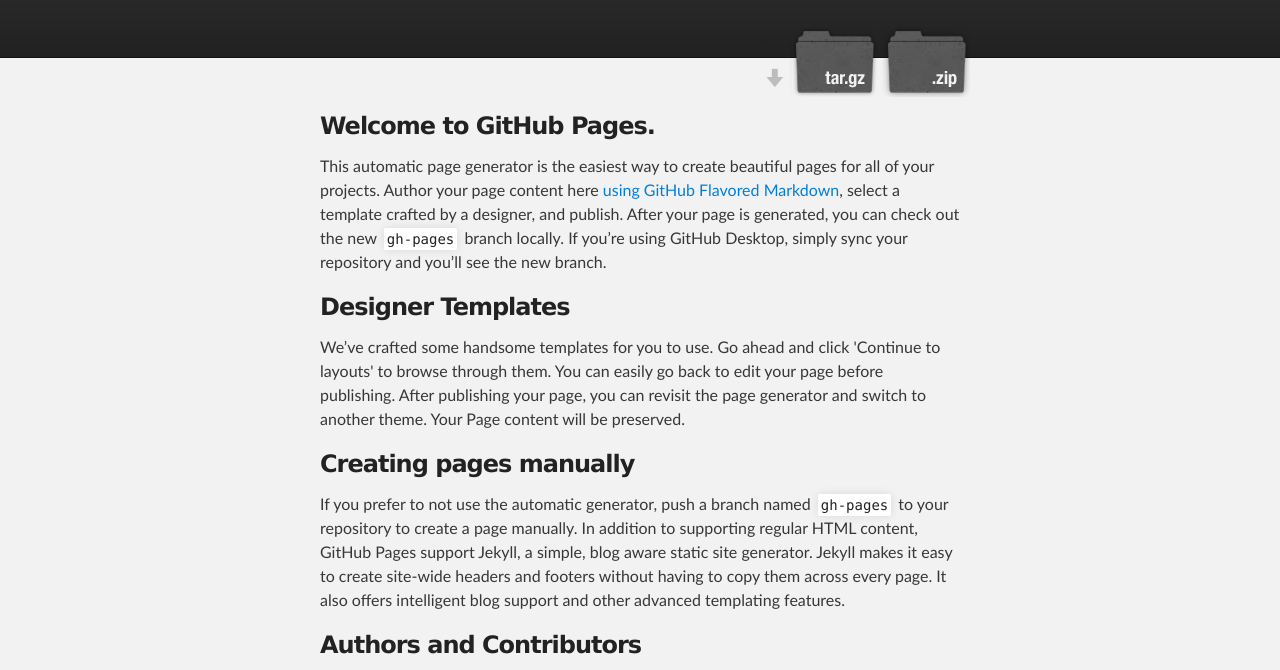
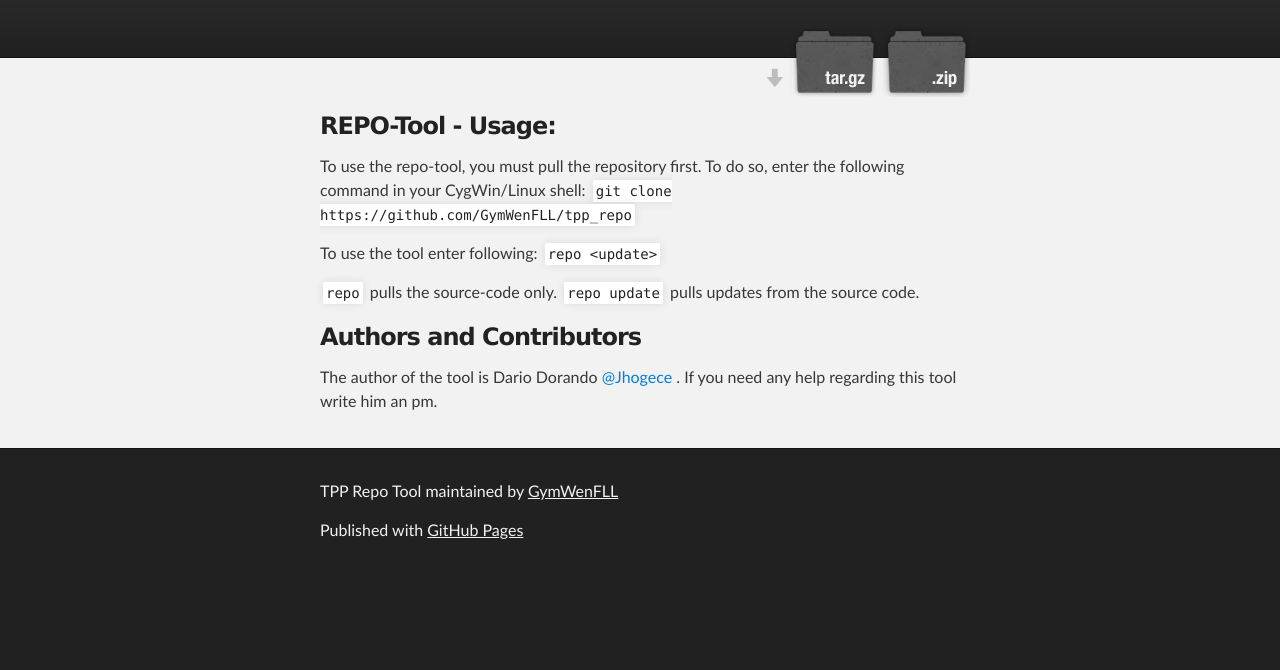
Before and after one commit to GymWenFLL/tpp_repo, a plain HTML site: page index.html in a window 1280 px wide. Shown: the part 116-786 px from the top of the page. Drawn offline with Linux system fonts and the light colour scheme.

```diff
--- a/index.html
+++ b/index.html
@@ -32,29 +32,23 @@
     <div id="main_content_wrap" class="outer">
       <section id="main_content" class="inner">
         <h3>
-<a id="welcome-to-github-pages" class="anchor" href="#welcome-to-github-pages" aria-hidden="true"><span class="octicon octicon-link"></span></a>Welcome to GitHub Pages.</h3>
+<a id="repo-tool---usage" class="anchor" href="#repo-tool---usage" aria-hidden="true"><span class="octicon octicon-link"></span></a>REPO-Tool - Usage:</h3>
 
-<p>This automatic page generator is the easiest way to create beautiful pages for all of your projects. Author your page content here <a href="https://guides.github.com/features/mastering-markdown/">using GitHub Flavored Markdown</a>, select a template crafted by a designer, and publish. After your page is generated, you can check out the new <code>gh-pages</code> branch locally. If you’re using GitHub Desktop, simply sync your repository and you’ll see the new branch.</p>
+<p>To use the repo-tool, you must pull the repository first.
+To do so, enter the following command in your CygWin/Linux shell:
+<code>git clone https://github.com/GymWenFLL/tpp_repo</code></p>
 
-<h3>
-<a id="designer-templates" class="anchor" href="#designer-templates" aria-hidden="true"><span class="octicon octicon-link"></span></a>Designer Templates</h3>
+<p>To use the tool enter following:
+<code>repo &lt;update&gt;</code></p>
 
-<p>We’ve crafted some handsome templates for you to use. Go ahead and click 'Continue to layouts' to browse through them. You can easily go back to edit your page before publishing. After publishing your page, you can revisit the page generator and switch to another theme. Your Page content will be preserved.</p>
-
-<h3>
-<a id="creating-pages-manually" class="anchor" href="#creating-pages-manually" aria-hidden="true"><span class="octicon octicon-link"></span></a>Creating pages manually</h3>
-
-<p>If you prefer to not use the automatic generator, push a branch named <code>gh-pages</code> to your repository to create a page manually. In addition to supporting regular HTML content, GitHub Pages support Jekyll, a simple, blog aware static site generator. Jekyll makes it easy to create site-wide headers and footers without having to copy them across every page. It also offers intelligent blog support and other advanced templating features.</p>
+<p><code>repo</code> pulls the source-code only.
+<code>repo update</code> pulls updates from the source code.</p>
 
 <h3>
 <a id="authors-and-contributors" class="anchor" href="#authors-and-contributors" aria-hidden="true"><span class="octicon octicon-link"></span></a>Authors and Contributors</h3>
 
-<p>You can <a href="https://github.com/blog/821" class="user-mention">@mention</a> a GitHub username to generate a link to their profile. The resulting <code>&lt;a&gt;</code> element will link to the contributor’s GitHub Profile. For example: In 2007, Chris Wanstrath (<a href="https://github.com/defunkt" class="user-mention">@defunkt</a>), PJ Hyett (<a href="https://github.com/pjhyett" class="user-mention">@pjhyett</a>), and Tom Preston-Werner (<a href="https://github.com/mojombo" class="user-mention">@mojombo</a>) founded GitHub.</p>
-
-<h3>
-<a id="support-or-contact" class="anchor" href="#support-or-contact" aria-hidden="true"><span class="octicon octicon-link"></span></a>Support or Contact</h3>
-
-<p>Having trouble with Pages? Check out our <a href="https://help.github.com/pages">documentation</a> or <a href="https://github.com/contact">contact support</a> and we’ll help you sort it out.</p>
+<p>The author of the tool is Dario Dorando <a href="https://github.com/Jhogece" class="user-mention">@Jhogece</a> .
+If you need any help regarding this tool write him an pm.</p>
       </section>
     </div>
 
```
Also changed, not shown: params.json (+1 -1 lines).
